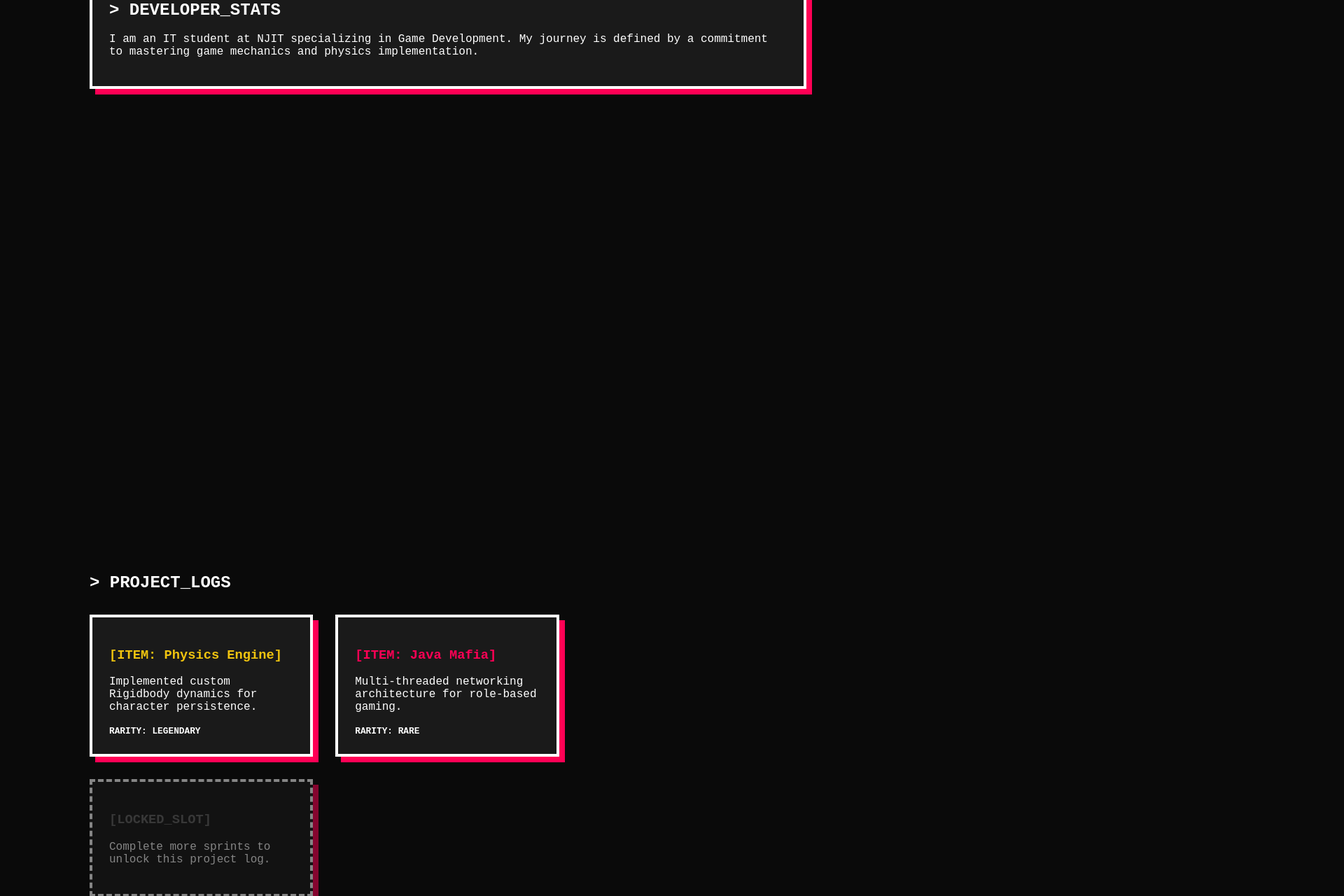
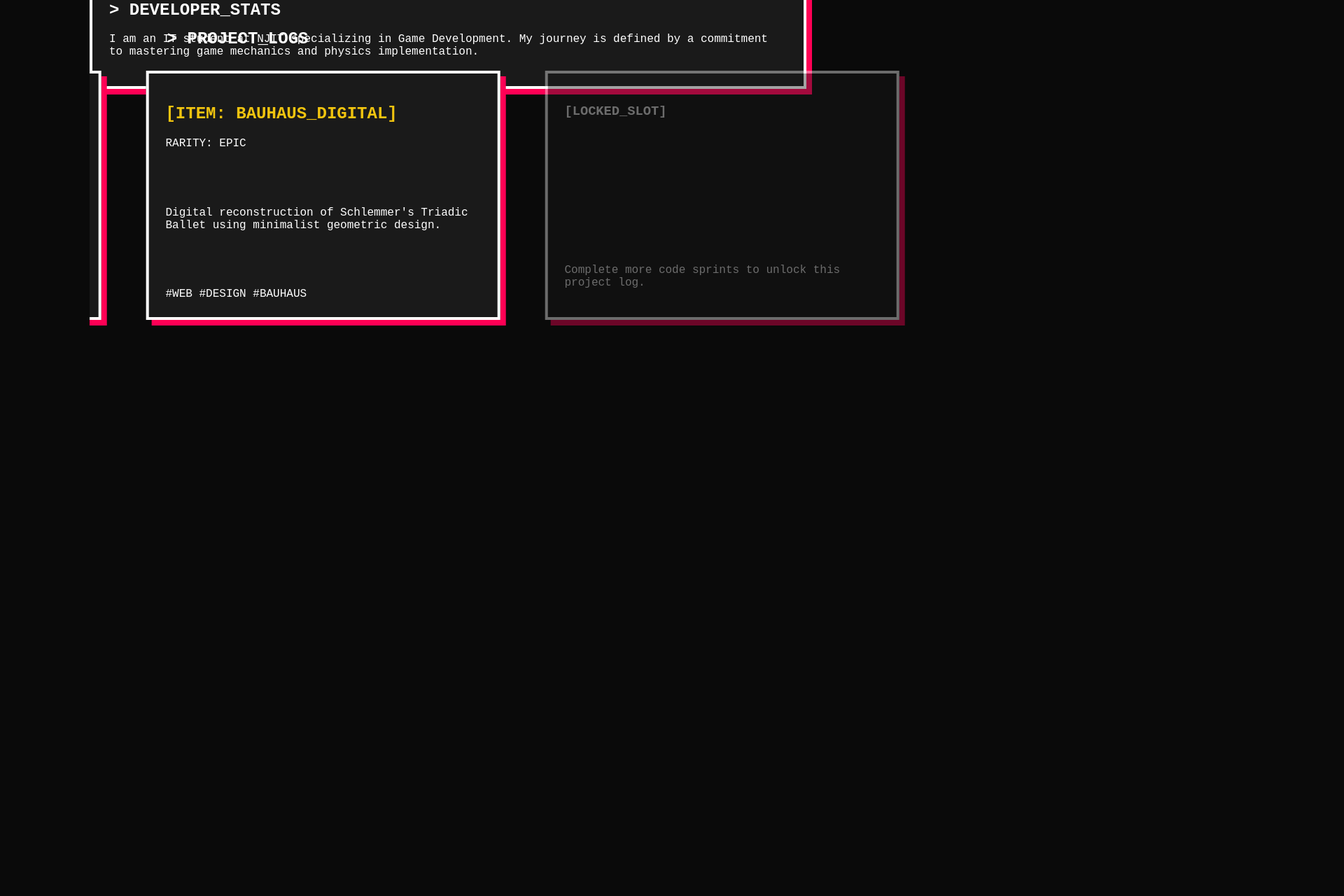
Before and after one commit to apr45/is117-GameDevPortfolio, a React (Vite) app: page / in a window 1280 px wide. Shown: the part 1460-2740 px from the top of the page at 70% size, 1920 px wide, since content can reach past the window. Built offline with nearby package versions, Linux system fonts and the light colour scheme.

Commit message:
implementing horizonal scroll for projects section

```diff
--- a/src/components/ProjectSlider.tsx
+++ b/src/components/ProjectSlider.tsx
@@ -1,34 +1,64 @@
-import React from 'react';
+import React, { useRef } from 'react';
+import { motion, useScroll, useTransform } from 'framer-motion';
+import styles from '../styles/ProjectSlider.module.css'; // Recommended for horizontal layout logic
 
 const ProjectSlider: React.FC = () => {
+  const targetRef = useRef<HTMLDivElement>(null);
+
+  // 1. Logic Architecture: Track scroll progress relative to this section
+  const { scrollYProgress } = useScroll({
+    target: targetRef
+  });
+
+  // 2. The Magician's Transition: Translate vertical scroll (0 to 1)
+  // into horizontal movement (-X percentage)
+  const x = useTransform(scrollYProgress, [0, 1], ["0%", "-65%"]);
+
   return (
-    <section id="projects" className="scene">
-      <h2 style={{ marginBottom: '2rem' }}>{">"} PROJECT_LOGS</h2>
+    <section ref={targetRef} className={styles.horizontalScrollContainer}>
+      <div className={styles.stickyWrapper}>
+        <h2 className={styles.sectionTitle}>{">"} PROJECT_LOGS</h2>
 
-      <div style={{
-        display: 'grid',
-        gridTemplateColumns: 'repeat(auto-fit, minmax(250px, 1fr))',
-        gap: '2rem'
-      }}>
-        {/* Project Item 1 */}
-        <div className="pixel-border">
-          <h3 style={{ color: 'var(--accent-yellow)' }}>[ITEM: Physics Engine]</h3>
-          <p>Implemented custom Rigidbody dynamics for character persistence.</p>
-          <span style={{ fontSize: '0.8rem', fontWeight: 'bold' }}>RARITY: LEGENDARY</span>
-        </div>
+        {/* 3. The Track: This div moves horizontally as you scroll vertically */}
+        <motion.div style={{ x }} className={styles.projectTrack}>
 
-        {/* Project Item 2 */}
-        <div className="pixel-border">
-          <h3 style={{ color: 'var(--accent-pink)' }}>[ITEM: Java Mafia]</h3>
-          <p>Multi-threaded networking architecture for role-based gaming.</p>
-          <span style={{ fontSize: '0.8rem', fontWeight: 'bold' }}>RARITY: RARE</span>
-        </div>
+          {/* Project Item 1: Physics Engine */}
+          <div className={`${styles.projectCard} pixel-border`}>
+            <div className={styles.cardHeader}>
+              <h3 style={{ color: 'var(--accent-yellow)' }}>[ITEM: Physics Engine]</h3>
+              <span className={styles.rarityLabel}>RARITY: LEGENDARY</span>
+            </div>
+            <p>Implemented custom Rigidbody dynamics for character persistence and state management.</p>
+            <div className={styles.techStack}>#UNITY #C# #PHYSICS</div>
+          </div>
 
-        {/* Placeholder for future project */}
-        <div className="pixel-border" style={{ opacity: 0.5, borderStyle: 'dashed' }}>
-          <h3 style={{ color: '#666' }}>[LOCKED_SLOT]</h3>
-          <p>Complete more sprints to unlock this project log.</p>
-        </div>
+          {/* Project Item 2: Java Mafia */}
+          <div className={`${styles.projectCard} pixel-border`}>
+            <div className={styles.cardHeader}>
+              <h3 style={{ color: 'var(--accent-pink)' }}>[ITEM: Java Mafia]</h3>
+              <span className={styles.rarityLabel}>RARITY: RARE</span>
+            </div>
+            <p>Multi-threaded networking architecture for real-time role-assignment and game logic.</p>
+            <div className={styles.techStack}>#JAVA #NETWORKING #THREADS</div>
+          </div>
+
+          {/* Project Item 3: BauHaus Museum (New) */}
+          <div className={`${styles.projectCard} pixel-border`}>
+            <div className={styles.cardHeader}>
+              <h1 style={{ color: 'var(--accent-yellow)' }}>[ITEM: BAUHAUS_DIGITAL]</h1>
+              <span className={styles.rarityLabel}>RARITY: EPIC</span>
+            </div>
+            <p>Digital reconstruction of Schlemmer's Triadic Ballet using minimalist geometric design.</p>
+            <div className={styles.techStack}>#WEB #DESIGN #BAUHAUS</div>
+          </div>
+
+          {/* Locked Slot for Future Sprints */}
+          <div className={`${styles.projectCard} ${styles.lockedSlot} pixel-border`}>
+            <h3>[LOCKED_SLOT]</h3>
+            <p>Complete more code sprints to unlock this project log.</p>
+          </div>
+
+        </motion.div>
       </div>
     </section>
   );
--- /dev/null
+++ b/src/styles/ProjectSlider.module.css
@@ -0,0 +1,43 @@
+/* Container height dictates how "long" the horizontal scroll feels */
+.horizontalScrollContainer {
+  height: 300vh;
+  position: relative;
+  background-color: transparent;
+}
+
+.stickyWrapper {
+  position: sticky;
+  top: 0;
+  height: 100vh;
+  display: flex;
+  flex-direction: column;
+  justify-content: center;
+  overflow: hidden; /* Hide the cards that aren't on screen */
+}
+
+.sectionTitle {
+  margin-left: 5%;
+  margin-bottom: 2rem;
+}
+
+.projectTrack {
+  display: flex;
+  gap: 4rem;
+  padding-left: 5%;
+}
+
+.projectCard {
+  flex-shrink: 0;
+  width: 450px;
+  height: 300px;
+  background: #000;
+  padding: 2rem;
+  display: flex;
+  flex-direction: column;
+  justify-content: space-between;
+}
+
+.lockedSlot {
+  opacity: 0.4;
+  border-style: dashed;
+}
```
